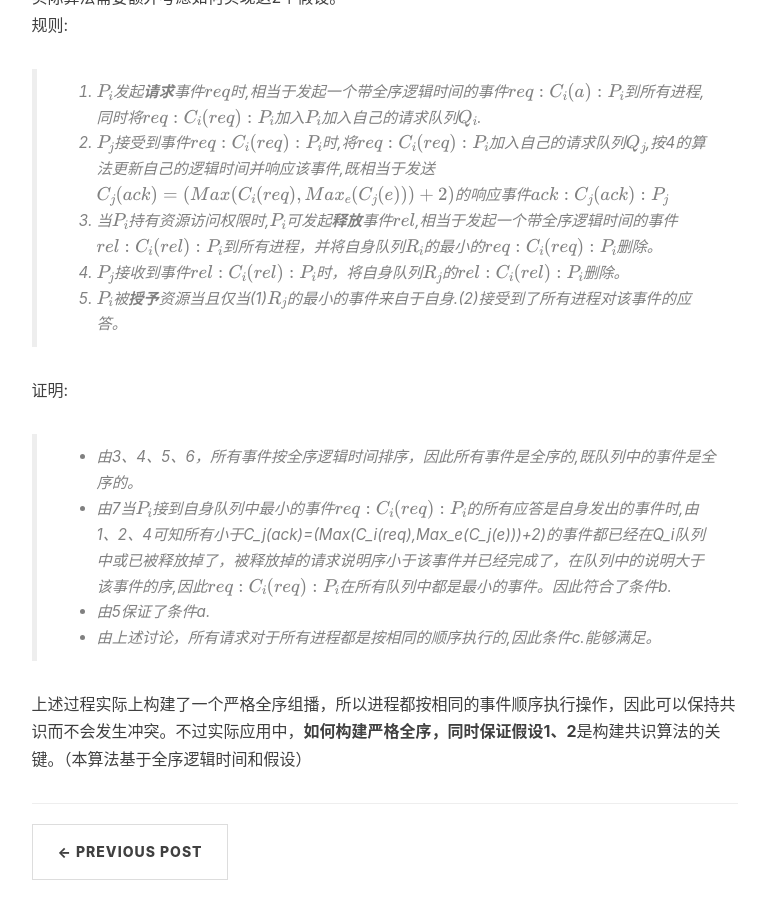
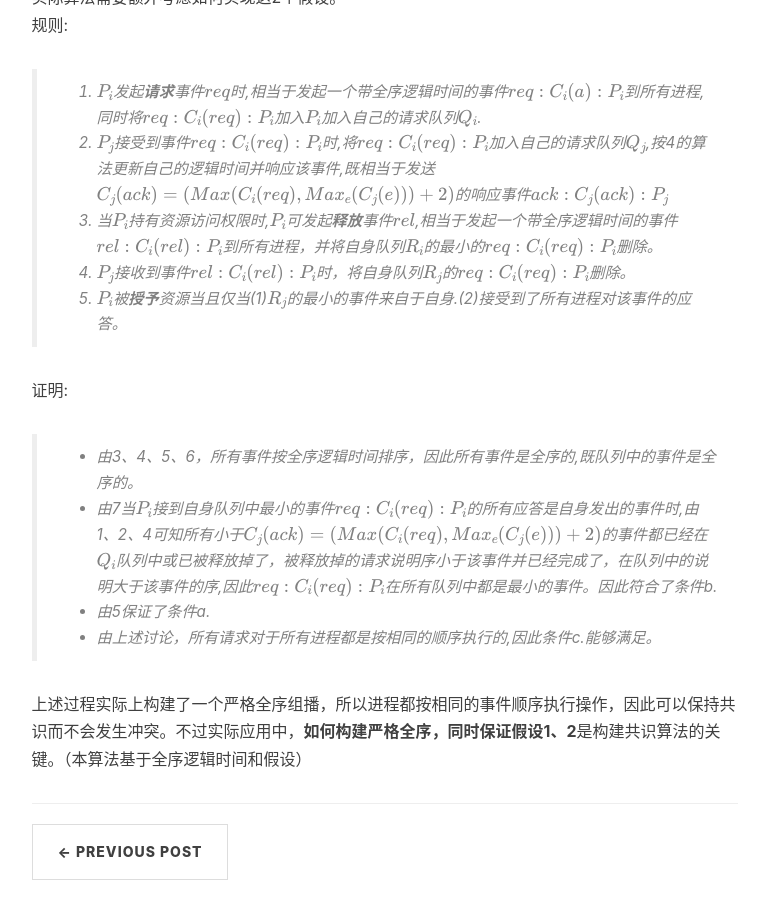
Before and after one commit to uans3k/uans3k.github.io, a Jekyll site: the page built from _posts/2021-9-27-逻辑时钟-偏序-全序.markdown, in a window 1280 px wide and 900 px high, scrolled down 3010 px. Shown: the whole window, without its empty margins (136-902 px from the left). Built offline with Jekyll 4.4.1, drawn with Linux system fonts in a browser that asks for light colours; nearby versions of some CDN libraries; comment, search, counter and statistics services are not loaded.

Commit message:
fix : fix text

```diff
--- a/_posts/2021-9-27-逻辑时钟-偏序-全序.markdown
+++ b/_posts/2021-9-27-逻辑时钟-偏序-全序.markdown
@@ -80,12 +80,12 @@ $让C为一个函数C:=\forall a\in P_i (C(a)=C_i(a))$
 > 3. $P_i$发起**请求**事件$req$时,相当于发起一个带全序逻辑时间的事件$req:C_i(a):P_i$到所有进程,同时将$req:C_i(req):P_i$加入$P_i$加入自己的请求队列$Q_i$.
 > 4. $P_j$接受到事件$req:C_i(req):P_i$时,将$req:C_i(req):P_i$加入自己的请求队列$Q_j$,按*4*的算法更新自己的逻辑时间并响应该事件,既相当于发送$C_j(ack)=(Max(C_i(req),Max_e(C_j(e)))+2)$的响应事件$ack:C_j(ack):P_j$
 > 5. 当$P_i$持有资源访问权限时,$P_i$可发起**释放**事件$rel$,相当于发起一个带全序逻辑时间的事件$rel:C_i(rel):P_i$到所有进程，并将自身队列$R_i$的最小的$req:C_i(req):P_i$删除。
-> 6. $P_j$接收到事件$rel:C_i(rel):P_i$时，将自身队列$R_j$的$rel:C_i(rel):P_i$删除。
+> 6. $P_j$接收到事件$rel:C_i(rel):P_i$时，将自身队列$R_j$的$req:C_i(req):P_i$删除。
 > 7. $P_i$被**授予**资源当且仅当(1)$R_j$的最小的事件来自于自身.(2)接受到了所有进程对该事件的应答。
 
 证明:
 >- 由3、4、5、6，所有事件按全序逻辑时间排序，因此所有事件是全序的,既队列中的事件是全序的。
->- 由7当$P_i$接到自身队列中最小的事件$req:C_i(req):P_i$的所有应答是自身发出的事件时,由1、2、4可知所有小于C_j(ack)=(Max(C_i(req),Max_e(C_j(e)))+2)的事件都已经在Q_i队列中或已被释放掉了，被释放掉的请求说明序小于该事件并已经完成了，在队列中的说明大于该事件的序,因此$req:C_i(req):P_i$在所有队列中都是最小的事件。因此符合了条件b.
+>- 由7当$P_i$接到自身队列中最小的事件$req:C_i(req):P_i$的所有应答是自身发出的事件时,由1、2、4可知所有小于$C_j(ack)=(Max(C_i(req),Max_e(C_j(e)))+2)$的事件都已经在$Q_i$队列中或已被释放掉了，被释放掉的请求说明序小于该事件并已经完成了，在队列中的说明大于该事件的序,因此$req:C_i(req):P_i$在所有队列中都是最小的事件。因此符合了条件b.
 >- 由5保证了条件a.
 >- 由上述讨论，所有请求对于所有进程都是按相同的顺序执行的,因此条件c.能够满足。
 
```
